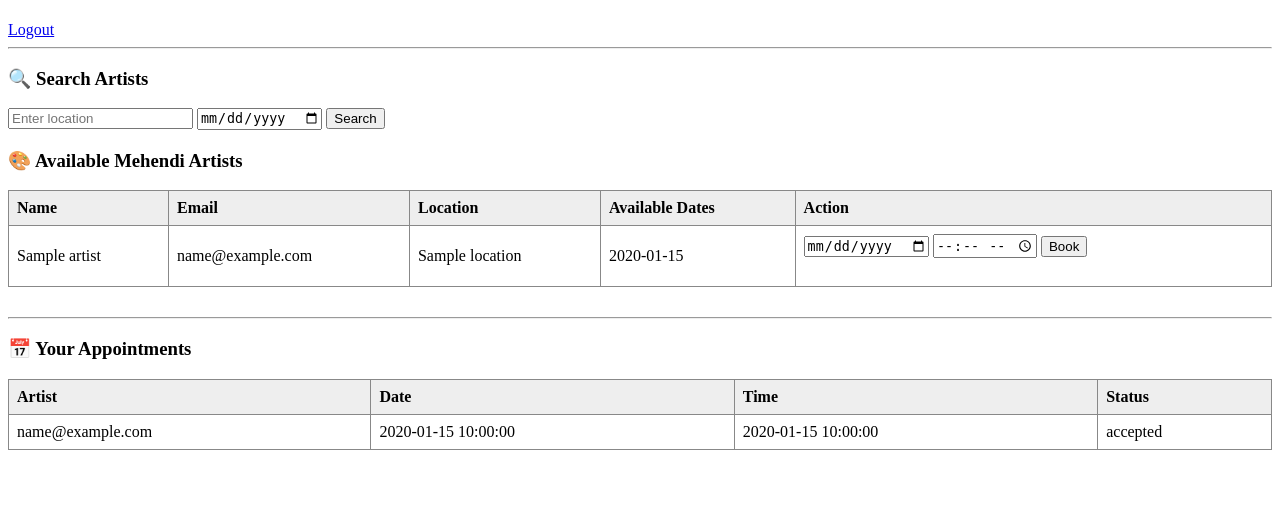
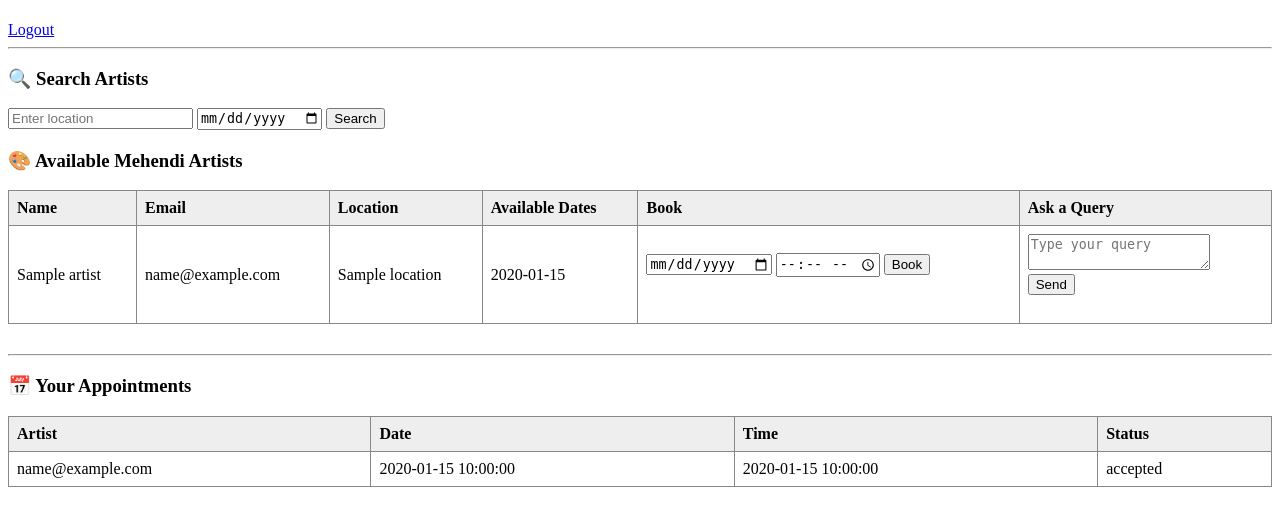
Before and after one commit to telladivyareddy/MehendiMagic, a Flask app: template templates/client_dashboard.html in a window 1280 px wide. Shown: the part 46-572 px from the top of the page. Run offline with Flask 3, Linux system fonts and the light colour scheme; the template is opened without the code that fills it: most values are stand-ins (such as "Sample title", 1, 10 or a date in 2020).

Commit message:
Fixed: artist dashboard once again again 2

```diff
--- a/templates/client_dashboard.html
+++ b/templates/client_dashboard.html
@@ -24,7 +24,6 @@
 <body>
 
 <h2>Welcome, {{ user.name }} (Client)</h2>
-
 <a href="{{ url_for('logout') }}">Logout</a>
 
 <hr>
@@ -44,20 +43,34 @@
             <th>Email</th>
             <th>Location</th>
             <th>Available Dates</th>
-            <th>Action</th>
+            <th>Book</th>
+            <th>Ask a Query</th>
         </tr>
         {% for artist in artists %}
         <tr>
             <td>{{ artist.name }}</td>
             <td>{{ artist.email }}</td>
             <td>{{ artist.location }}</td>
-            <td>{{ artist.available_dates | join(', ') }}</td>
+            <td>
+                {% if artist.available_dates %}
+                    {{ artist.available_dates | join(', ') }}
+                {% else %}
+                    Not Provided
+                {% endif %}
+            </td>
             <td>
                 <form method="POST" action="{{ url_for('book_appointment') }}">
                     <input type="hidden" name="artist_email" value="{{ artist.email }}">
                     <input type="date" name="date" required>
                     <input type="time" name="time" required>
                     <button type="submit">Book</button>
+                </form>
+            </td>
+            <td>
+                <form method="POST" action="{{ url_for('ask_query') }}">
+                    <input type="hidden" name="artist_email" value="{{ artist.email }}">
+                    <textarea name="question" placeholder="Type your query" rows="2" cols="20" required></textarea><br>
+                    <button type="submit">Send</button>
                 </form>
             </td>
         </tr>
```
